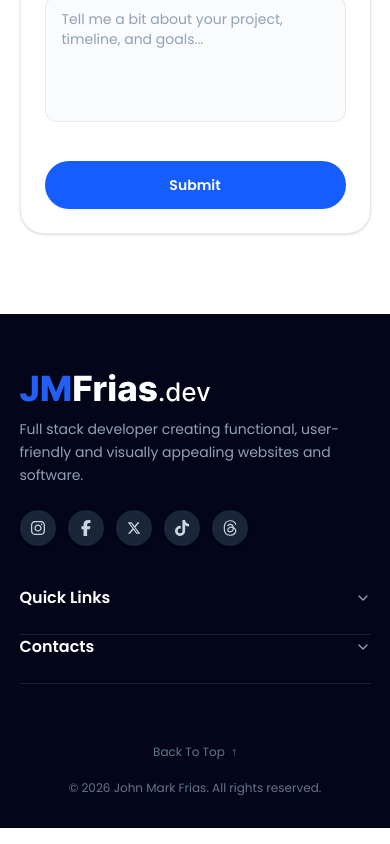
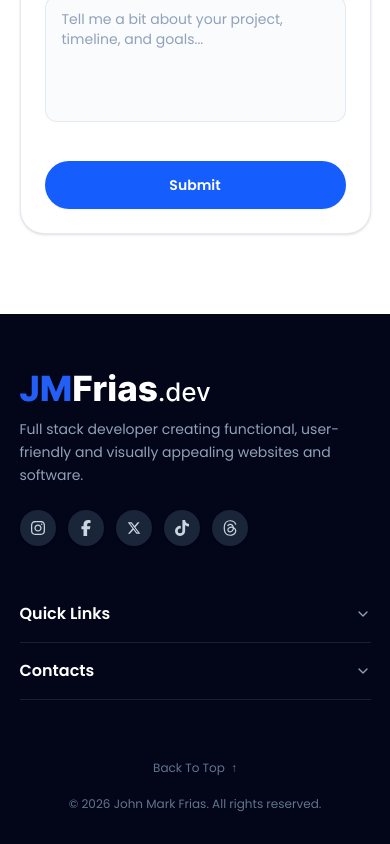
Before and after one commit to johnmarkfrias/jmfrias-portfolio, a React (Vite) app: page /contact in a window 390 px wide. Shown: the part 1063-1907 px from the top of the page. Built offline with nearby package versions, Linux system fonts and the light colour scheme.

Commit message:
Fix the footer accordion in mobile view

```diff
--- a/src/components/layout/Footer.jsx
+++ b/src/components/layout/Footer.jsx
@@ -124,11 +124,11 @@ function Footer() {
             <div className="grid grid-cols-1 sm:grid-cols-2 lg:grid-cols-2 lg:gap-28 w-full lg:w-auto">
 
               {/* Column 2: Quick Links */}
-              <div className="w-full lg:w-fit py-0 border-b sm:border-b-0 border-slate-800/80 pb-6 sm:pb-0">
+              <div className="w-full lg:w-fit py-0 border-b sm:border-b-0 border-slate-800/80">
                 <button
                   type="button"
                   onClick={() => toggleAccordion("quick-links")}
-                  className="w-full flex items-center justify-between sm:justify-start py-0 sm:py-0 text-left font-semibold text-base sm:text-lg sm:cursor-default sm:mb-4 focus:outline-none md:pointer-events-none lg:pointer-events-auto"
+                  className="w-full flex items-center justify-between sm:justify-start py-4 sm:py-0 text-left font-semibold text-base sm:text-lg sm:cursor-default sm:mb-4 focus:outline-none md:pointer-events-none lg:pointer-events-auto"
                   aria-expanded={openSection === "quick-links"}
                 >
                   <span>Quick Links</span>
@@ -150,7 +150,7 @@ function Footer() {
                 <div
                   className={`overflow-hidden transition-all duration-300 ease-in-out sm:!max-h-none sm:!opacity-150 sm:!block ${
                     openSection === "quick-links"
-                      ? "max-h-60 opacity-100 pt-3 sm:pt-0"
+                      ? "max-h-60 opacity-100 pb-4 sm:pb-0"
                       : "max-h-0 opacity-0 sm:opacity-100"
                   }`}
                 >
@@ -170,11 +170,11 @@ function Footer() {
               </div>
 
               {/* Column 3: Contacts */}
-              <div className="w-full lg:w-fit py-0 border-b sm:border-b-0 border-slate-800/80 pb-6 sm:pb-0">
+              <div className="w-full lg:w-fit py-0 border-b sm:border-b-0 border-slate-800/80">
                 <button
                   type="button"
                   onClick={() => toggleAccordion("contacts")}
-                  className="w-full flex items-center justify-between sm:justify-start py-0 sm:py-0 text-left font-semibold text-base sm:text-lg sm:cursor-default sm:mb-4 focus:outline-none md:pointer-events-none lg:pointer-events-auto"
+                  className="w-full flex items-center justify-between sm:justify-start py-4 sm:py-0 text-left font-semibold text-base sm:text-lg sm:cursor-default sm:mb-4 focus:outline-none md:pointer-events-none lg:pointer-events-auto"
                   aria-expanded={openSection === "contacts"}
                 >
                   <span>Contacts</span>
@@ -196,7 +196,7 @@ function Footer() {
                 <div
                   className={`overflow-hidden transition-all duration-300 ease-in-out sm:!max-h-none sm:!opacity-150 sm:!block ${
                     openSection === "contacts"
-                      ? "max-h-60 opacity-100 pt-3 sm:pt-0 pb-6 sm:pb-0"
+                      ? "max-h-60 opacity-100 pb-4 sm:pb-0"
                       : "max-h-0 opacity-0 sm:opacity-100"
                   }`}
                 >
```
Also changed, not shown: 1 other file (tests, documents, lock files or other folders).
